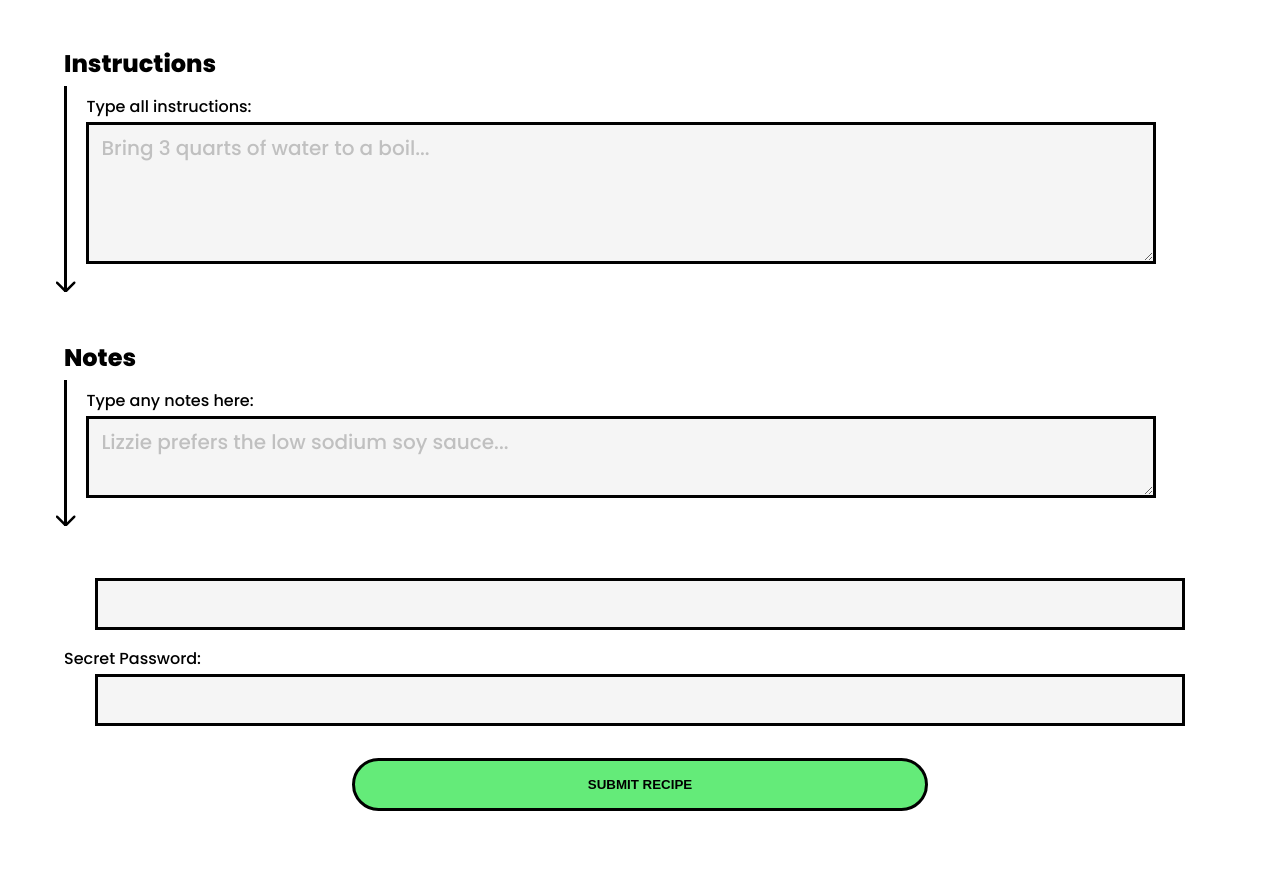
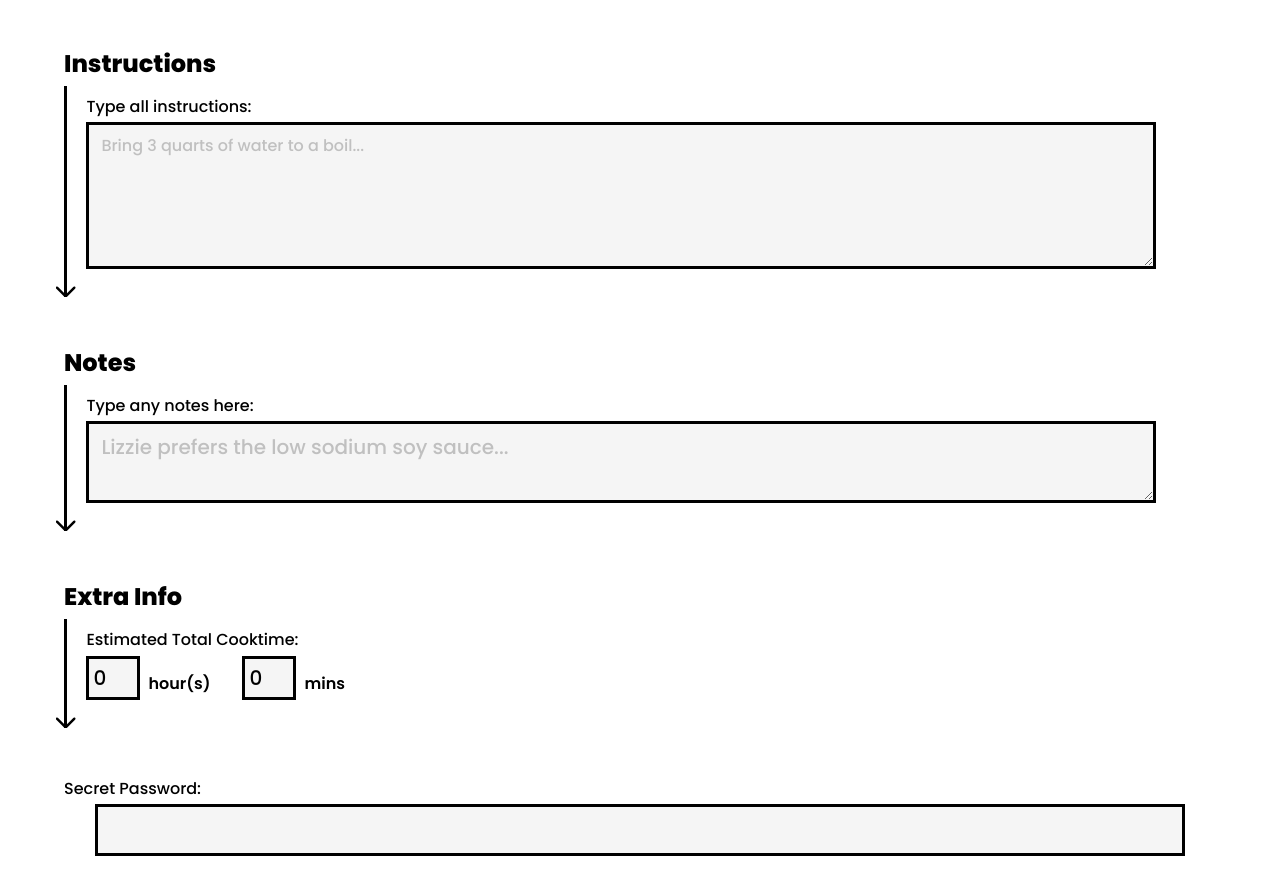
Before and after one commit to kevrog21/Recipe-Book, a React (Create React App) app: page /add-recipe in a window 1280 px wide. Shown: the part 1746-2632 px from the top of the page. Before the commit the page ends 2605 px from the top, so only its background shows below. Built offline with nearby package versions, Linux system fonts and the light colour scheme.

Commit message:
added cooktime form data section

```diff
--- a/src/components/AddRecipeForm.js
+++ b/src/components/AddRecipeForm.js
@@ -13,7 +13,8 @@ export default function AddRecipeForm() {
         ingredients: [],
         instructions: '',
         notes: '',
-        cooktime: '',
+        cooktimeHours: 0,
+        cooktimeMins: 0,
         password: '',
         honeyp: ''
     })
@@ -68,6 +69,8 @@ export default function AddRecipeForm() {
         const uniqueKeys = new Set(previews.map((preview) => preview.key))
         if (uniqueKeys.size !== previews.length) {
             setDuplicateIngredients(true)
+        } else {
+            setDuplicateIngredients(false)
         }
     }, [formData.ingredients])
 
@@ -182,7 +185,7 @@ export default function AddRecipeForm() {
 
     const handleInputChange = (e) => {
         const { name, value } = e.target
-        const isNumericField = ["cooktime"].includes(name) //returns true if the target name is included in the array
+        const isNumericField = ["cooktimeHourse", "cooktimeMins"].includes(name) //returns true if the target name is included in the array
         setFormData((prevData) => ({
             ...prevData,
             [name]: isNumericField ? parseInt(value) : value
@@ -198,7 +201,7 @@ export default function AddRecipeForm() {
     }
 
     const checkKeyDown = (e) => {
-        if (e.key === 'Enter') e.preventDefault()
+        if (e.key === 'Enter' && e.target.tagName !== 'TEXTAREA') e.preventDefault()
     }
 
     const showDeleteButton = (e) => {
@@ -303,17 +306,25 @@ export default function AddRecipeForm() {
 
                 setFinalDataObject(() => ({
                     ...formData,
+                    totalCooktime: ((formData.cooktimeHours * 60) + formData.cooktimeMins),
                     imageId: cloudinaryResponse.data.public_id,
                     imgUrl: cloudinaryResponse.data.secure_url,
                     signature: cloudinaryResponse.data.signature
                 }))
 
-                console.log(formData)
             } catch (error) {
                 console.log(error)
             }
             console.log("image code ran")
         }
+
+        setFinalDataObject(() => ({
+            ...formData,
+            totalCooktime: ((formData.cooktimeHours * 60) + formData.cooktimeMins),
+            imageId: 'no image added',
+            imgUrl: 'no image added',
+            signature: 'no image added'
+        }))
 
         // fetch("http://localhost:5000/recipes/add", {
         //     method: "POST",
@@ -476,7 +487,9 @@ export default function AddRecipeForm() {
                             ingredients: [],
                             instructions: '',
                             notes: '',
-                            cooktime: '',
+                            cooktimeHours: '',
+                            cooktimeMins: '',
+                            lastCooked: '',
                             password: '',
                             honeyp: ''
                         })
@@ -654,7 +667,7 @@ export default function AddRecipeForm() {
 
                         <div className='section-input-container'>
                             <label htmlFor="instructions">Type all instructions:</label>
-                            <textarea rows="4" type="text" id="instructions" name="instructions" className='has-placeholder'
+                            <textarea rows="5" type="text" id="instructions" name="instructions" className='has-placeholder'
                             placeholder='Bring 3 quarts of water to a boil...' value={formData.instructions} onChange={handleInputChange}></textarea>
                             {/* <div className="add-button">add</div> */}
                         </div>
@@ -677,12 +690,29 @@ export default function AddRecipeForm() {
 
                 </section>
 
+                <section className='extra-info-section'>
+
+                        <h4 className='section-title'>Extra Info</h4>
+                        <div className='section-arrow-container'>
+                            <img src={arrow} className="arrowHead section-arrowhead"/>
+                        </div>
+
+                        <div className='section-input-container'>
+                            <label htmlFor="cooktime-hours">Estimated Total Cooktime:</label>
+                            <input className="cooktime-hours" type="number" id="cooktime-hours" name="cooktimeHours" value={formData.cooktimeHours} onChange={handleInputChange}></input>
+                            <span className="cooktime-text">hour(s)</span>
+                            <input className="cooktime-mins" type="number" id="cooktime-mins" name="cooktimeMins" value={formData.cooktimeMins} onChange={handleInputChange}></input>
+                            <span className="cooktime-text">mins</span>
+                        </div>
+
+                </section>
+
 
 
                 {/* <label htmlFor="instructions">Instructions:</label>
                 <textarea type="text" id="instructions" name="instructions" value={formData.instructions} onChange={handleInputChange}></textarea>
                 <label htmlFor="cooktime">Cooktime:</label> */}
-                <input type="number" id="cooktime" name="cooktime" value={formData.cooktime} onChange={handleInputChange}></input>
+                {/* <input type="number" id="cooktime" name="cooktime" value={formData.cooktime} onChange={handleInputChange}></input> */}
                 <label htmlFor="password">Secret Password:</label>
                 <input type="password" id="password" name="password" value={formData.password} onChange={handleInputChange}></input>
                 <div id="error-message" className="error"></div>
--- a/src/index.css
+++ b/src/index.css
@@ -314,7 +314,8 @@ main {
 .title-section,
 .instructions-section,
 .ingredients-section,
-.notes-section {
+.notes-section,
+.extra-info-section {
   margin: 0 0 3em 0;
   display: grid;
   grid-template-columns: auto 1fr 1fr;
@@ -426,7 +427,21 @@ main {
 }
 
 #instructions {
-  font-size: 1.25rem;
+  font-size: 1rem;
+}
+
+#cooktime-hours,
+#cooktime-mins {
+  display: inline-block;
+  width: 2em;
+  padding: .25rem;
+}
+
+.cooktime-text {
+  display: inline-block;
+  font-size: 1rem;
+  font-weight: 600;
+  margin: 0 2rem 1.25rem .5rem;
 }
 
 .add-recipe-form,
```
Also changed, not shown: 2 other files (tests, documents, lock files or other folders).
